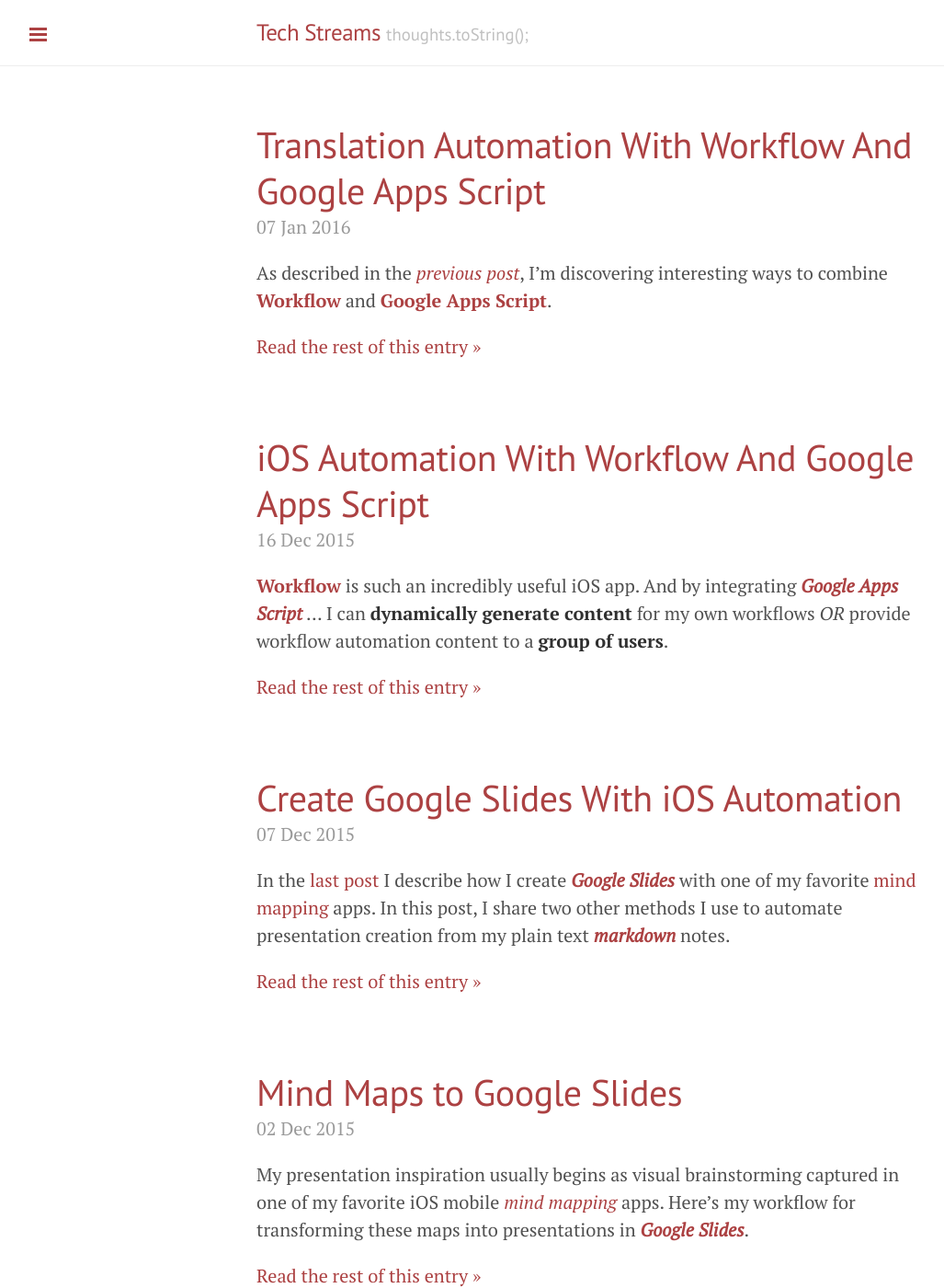
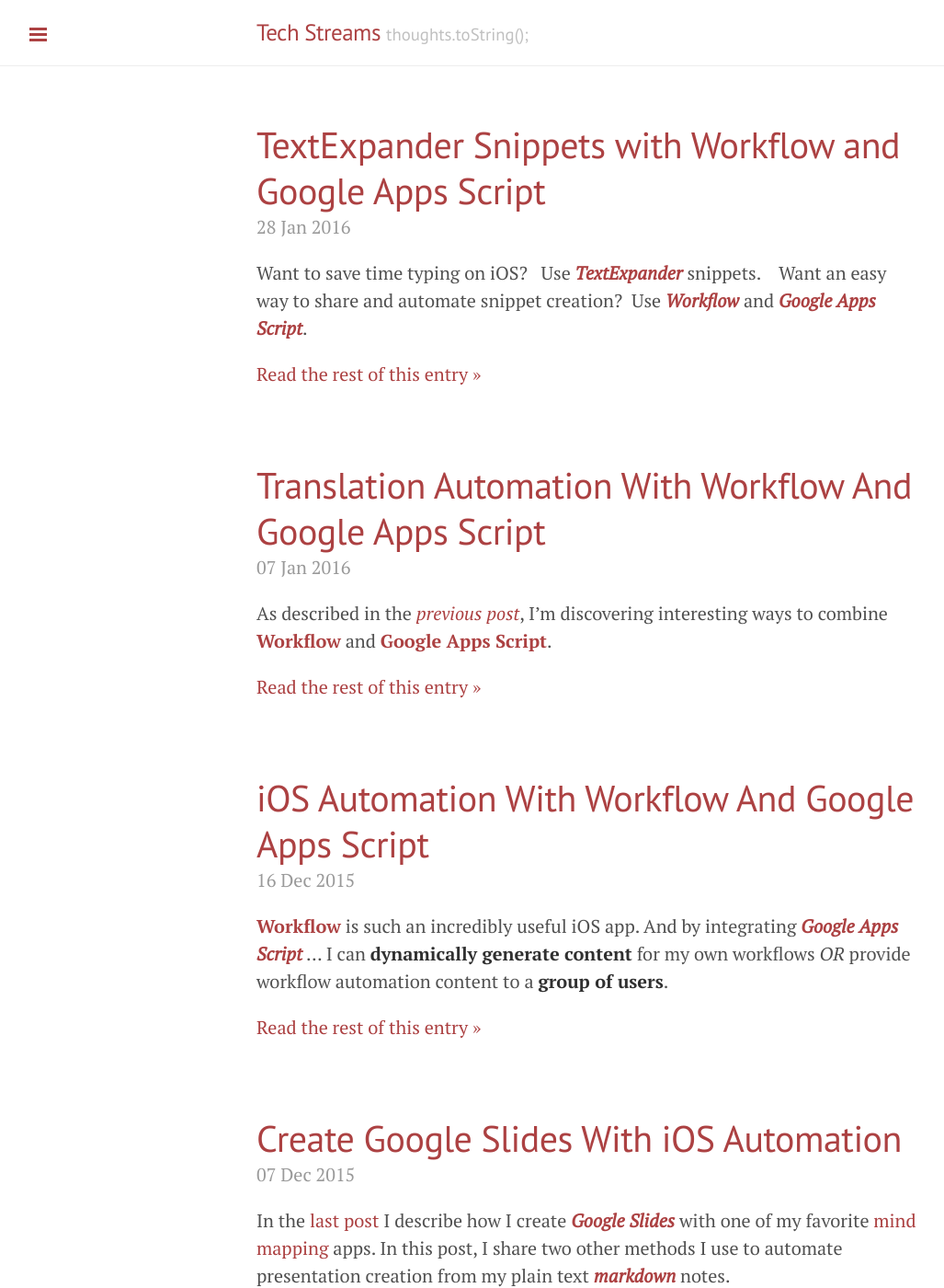
Before and after one commit to techstreams/techstreams.github.io, a Jekyll site: the page built from index.html, in a window 1280 px wide and 1400 px high. Shown: the whole window at 92% size, without its empty margins (1-1028 px from the left). Built offline with Jekyll 4.4.1, drawn with Linux system fonts in a browser that asks for light colours; nearby versions of some CDN libraries; Markdown is read by kramdown in place of the engine named in the settings; the list of posts is cut into pages by our own code; some of the changed text lies outside the part shown.

Commit message:
Add new blog post

```diff
--- a/_data/projects.yml
+++ b/_data/projects.yml
@@ -1,12 +1,22 @@
 title: Tech-Streams Project Timeline
 items:
+  - tl_title: TextExpander Snippets with Workflow and Google Apps Script
+    tl_badge: ''
+    tl_icon: fa-bullseye
+    tl_date: 2016-01-28
+    tl_content: <p><a href="https://www.google.com/script/start/" target="_blank">Google Apps Script</a> server for <a href="https://smilesoftware.com/textexpander-ios" target="__blank">TextExpander</a> snippets.  Automate snippet creation on iOS with the <a href="https://workflow.is/" target="__blank">Workflow</a> app.</p>
+    buttons:
+      - href: 'https://techstreams.github.io/2016/01/28/textexpander-snippets-with-workflow-and-google-apps-script/'
+        class: btn-warning
+        icon: fa-rss
+        name: Blog Post
   - tl_title: Translation Automation with Google Apps Script and Workflow
     tl_badge: ''
     tl_icon: fa-bullseye
     tl_date: 2016-01-07
     tl_content: <p><a href="https://www.google.com/script/start/" target="_blank">Google Apps Script</a> translation example for iOS Automation with the <a href="https://workflow.is/" target="__blank">Workflow</a> app.</p>
     buttons:
-      - href: 'https://techstreams.github.io/2016/01/07/translation-automation-with-workflow-and-google-apps-script//'
+      - href: 'https://techstreams.github.io/2016/01/07/translation-automation-with-workflow-and-google-apps-script/'
         class: btn-warning
         icon: fa-rss
         name: Blog Post
--- /dev/null
+++ b/_posts/2016-01-28-textexpander-snippets-with-workflow-and-google-apps-script.md
@@ -0,0 +1,117 @@
+---
+layout: post
+title: TextExpander Snippets with Workflow and Google Apps Script
+tags: [google-apps-script, workflow]
+---
+
+Want to save time typing on iOS?  &nbsp; Use ***[TextExpander](https://smilesoftware.com/textexpander-ios)*** snippets.   &nbsp;&nbsp; Want an easy way to share and automate snippet creation?  &nbsp;Use ***[Workflow](https://workflow.is/)*** and ***[Google Apps Script](https://www.google.com/script/start/)***.
+
+<br>
+
+![Workflow]({{site.baseurl}}/images/2016-01-28-workflow.png)
+
+---
+
+<br>
+
+## TextExpander Overview
+
+> *Type more with less effort on your iPhone or iPad! &nbsp;Expand custom keyboard shortcuts into frequently-used text snippets.*
+
+**[TextExpander](https://smilesoftware.com/textexpander-ios)** is a ***fantastic*** iOS typing shortcut app.  *([Download](https://itunes.apple.com/us/app/textexpander/id917416298) it on the App Store.)*
+
+Common features include the ability to:
+
+* Speed through email, texts, and tweets with the custom keyboard
+* Expand formatted text
+* Use fill-ins for standard replies
+* Organize snippets into groups
+* Access snippets in other *[TextExpander Enhanced Apps](https://smilesoftware.com/textexpander-ios/apps)*
+
+
+Here's a short video overview:
+
+<div class='embed-container'>
+	<iframe src="https://www.youtube.com/embed/KXzWWsGMx_g" frameborder=0 allowfullscreen></iframe>
+</div>
+
+`~~~`
+
+**[TextExpander](https://smilesoftware.com/textexpander-ios)** also provides the ability to ***[share snippet groups](https://smilesoftware.com/help/touch3/groups.html)***.
+
+Group sharing is usually accomplished through a local network or public URL ... but *[x-callback-url support](https://smilesoftware.com/textexpander/entry/textexpander-touch-3-5-adds-create-expand-xcallbackurl-support)* opens up other possibilities.
+
+Following is a **[Google Spreadsheet](https://www.google.com/sheets/about/)** with **[Google Apps Script](https://www.google.com/script/start/)** and an example workflow for the iOS **[Workflow](https://workflow.is/)** app which leverage the *x-callback-url* feature to share and automate snippet creation.
+
+<i class="fa fa-hand-o-right"></i> *For more on __TextExpander__ for iOS, see the [Support Page](https://smilesoftware.com/textexpander-ios/support) and [User Guide](https://smilesoftware.com/help/touch3/index.html).*
+
+<i class="fa fa-hand-o-right"></i> *For more on the __Workflow__ app see [iOS Automation with Workflow](https://techstreams.github.io/2015/04/06/ios-automation-with-workflow/).  &nbsp;(You can __[download](https://itunes.apple.com/app/workflow-powerful-automation/id915249334)__ it on the App Store.)*
+
+
+---
+
+<br>
+
+![Workflow]({{site.baseurl}}/images/2016-01-28-snippet-server.png)
+
+<br>
+
+**TE Snippet Server**
+
+> A [Google Apps Script](https://www.google.com/script/start/) which shares [TextExpander](https://smilesoftware.com/textexpander-ios) snippets from sheets in a [Google Spreadsheet](https://www.google.com/sheets/about/).
+>
+> * Each sheet represents a snippet group
+>
+> * An integrated [Workflow](https://workflow.is/) app workflow accesses shared content and automates snippet creation on iOS
+>
+> <i class="fa fa-hand-o-right"></i> *Once the Google Apps Script is deployed ... just add new entries or sheets to the Google Spreadsheet to share new snippets!*
+>
+> `---`
+>
+> <i class="fa fa-exclamation-circle"></i> The ***Group Name*** in which to add the shared snippets ***must already exist*** in [TextExpander](https://smilesoftware.com/textexpander-ios) and is ***case sensitive***.
+>
+> <i class="fa fa-exclamation-circle"></i> When prompted for the snippet ***Group Name*** in the running workflow, ***do not include leading or trailing spaces***.  *The workflow will fail on an invalid Group Name.*
+>
+
+<br>
+
+
+| Workflow | Google Apps Script |
+| :--------: | :---------------: |
+| **[<i class="fa fa-refresh"></i> TE Snippet Server](https://workflow.is/workflows/5c443da149c748f2adda8338a2ff81b8)** *(Click for workflow install page)* | **[Snippet Server Spreadsheet & Script](https://docs.google.com/spreadsheets/d/1bh2eJEQ_pgqWI_dALaGxBNE585Yq45yliq_j_3Qf998/copy)** *(Click to make a copy of the spreadsheet w/ script in your Google account)* |
+
+<br>
+
+### To customize the Google Apps Script for your environment...
+
+<br>
+
+*  Remember to update the **`ssId`** variable in the Google Apps Script with ***your Google Spreadsheet ID*** before deploying.  *See the code comments for the location of the __`ssId`__ variable.*
+
+  * <i class="fa fa-hand-o-right"></i> *Execute the __`getSSId()`__ convenience method from the Google Apps Script Editor Run menu to get the Google Spreadsheet ID.*
+
+* ***Do not use commas*** in the Google Spreadsheet sheet/tab names.
+
+* See *[Deploying a script as a web app](https://developers.google.com/apps-script/guides/web#deploying_a_script_as_a_web_app)* for more on deploying the *[Google Apps Script](https://www.google.com/script/start/)*.
+
+<br>
+
+
+### To customize the example workflow for your environment...
+
+<br>
+
+* *[Be sure to replace]({{site.baseurl}}/howto/replace-workflow-urls/)* the ***Google Apps Script URLs*** found in the example workflow with your own.
+
+* The **second Google Apps Script URL** in the example workflow ***requires one parameter*** to be sent back to the deployed Google Apps Script.  *[Take care when replacing]({{site.baseurl}}/howto/replace-workflow-urls/)* with your URL.
+
+  * <i class="fa fa-hand-o-right"></i>  *Format shoud be __`<your google apps script url>?name=`__ followed by the workflow __`GROUPNAME`__ variable.*
+
+
+---
+
+<br>
+
+Here's the ***Google Apps Script code*** if you want to **[install the script](https://developers.google.com/apps-script/guides/standalone#creating_a_standalone_script)** manually.
+
+{% gist techstreams/92cf9bdbef3f4e97af15 %}
```
Also changed, not shown: images/2016-01-28-snippet-server.png (added), images/2016-01-28-workflow.png (added).
